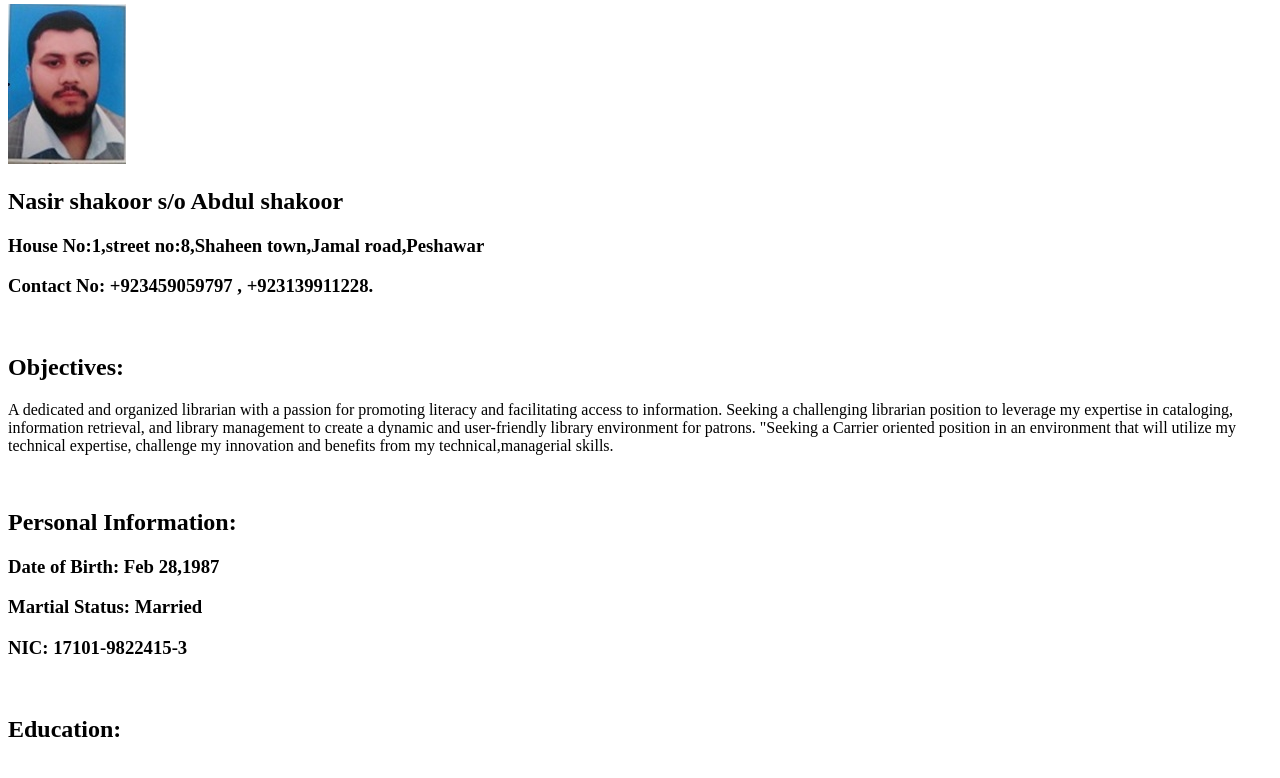
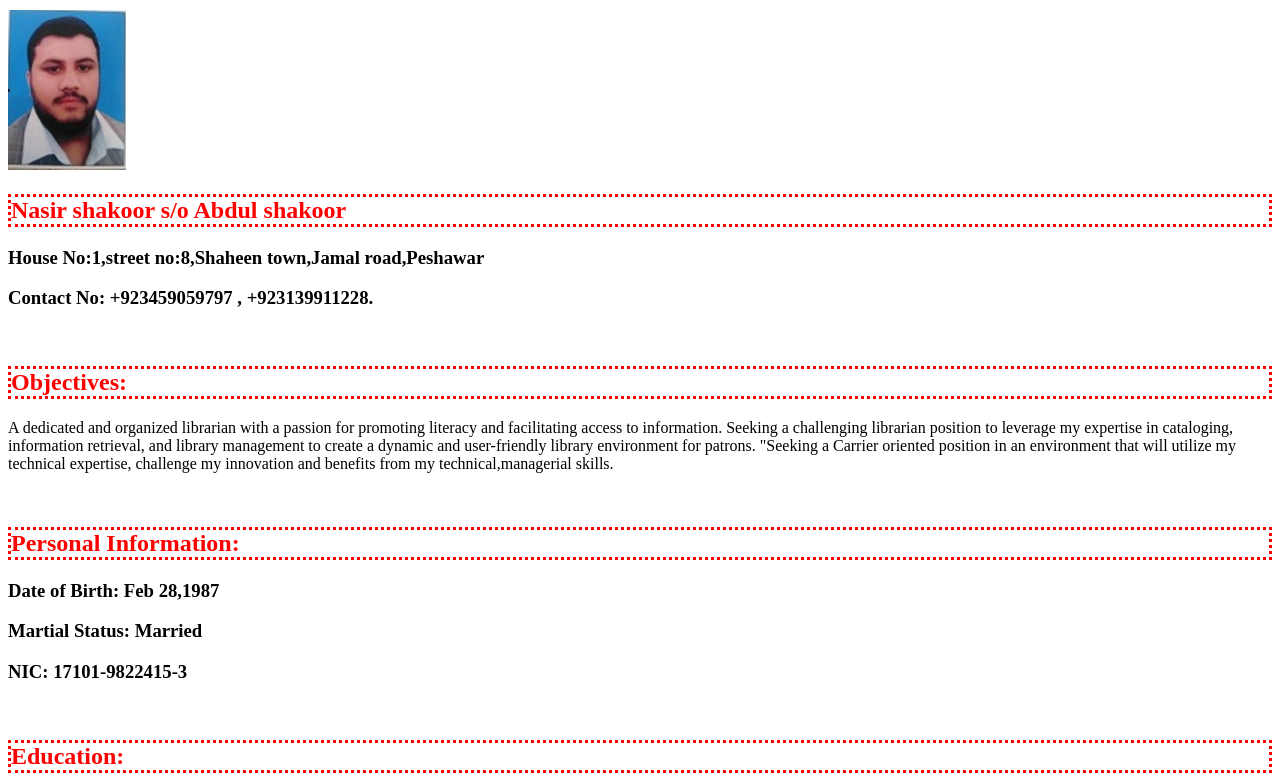
Before and after one commit to Nasirshakoor/html.class2, a plain HTML site: page index.html in a window 1280 px wide. Shown: the part 76-854 px from the top of the page. Drawn offline with Linux system fonts and the light colour scheme.

Commit message:
my first css changes

```diff
--- a/index.html
+++ b/index.html
@@ -4,6 +4,7 @@
     <meta charset="UTF-8">
     <meta name="viewport" content="width=device-width, initial-scale=1.0">
     <title>Document</title>
+    <link rel="stylesheet" href="./style.css">
 </head>
 <body>
     <h1>CURRICULUM VITAE:</h1><img src="./nasir pic jpg.jpg" alt="my picture">
--- /dev/null
+++ b/style.css
@@ -0,0 +1,4 @@
+h1,h2 {
+     color: red;
+     border: dotted;
+  }
```
